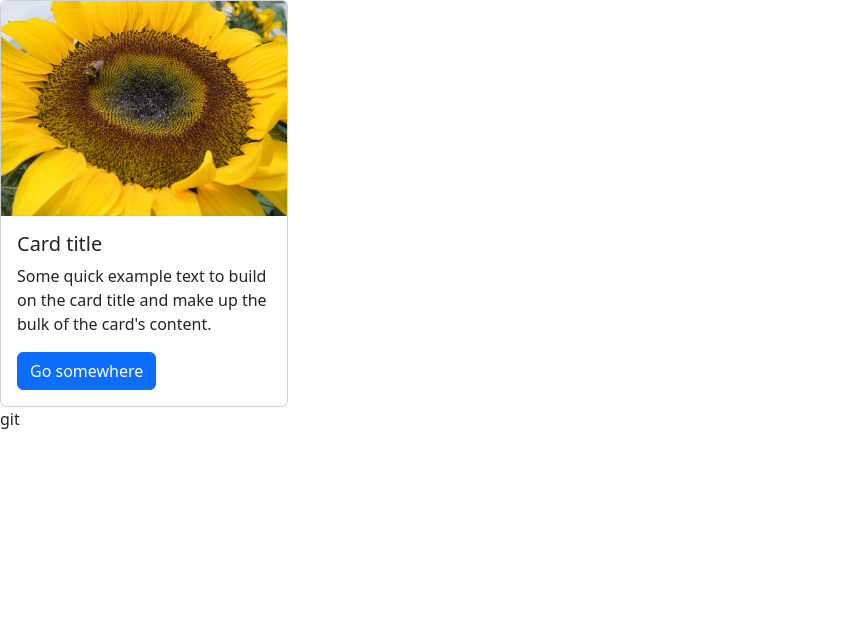
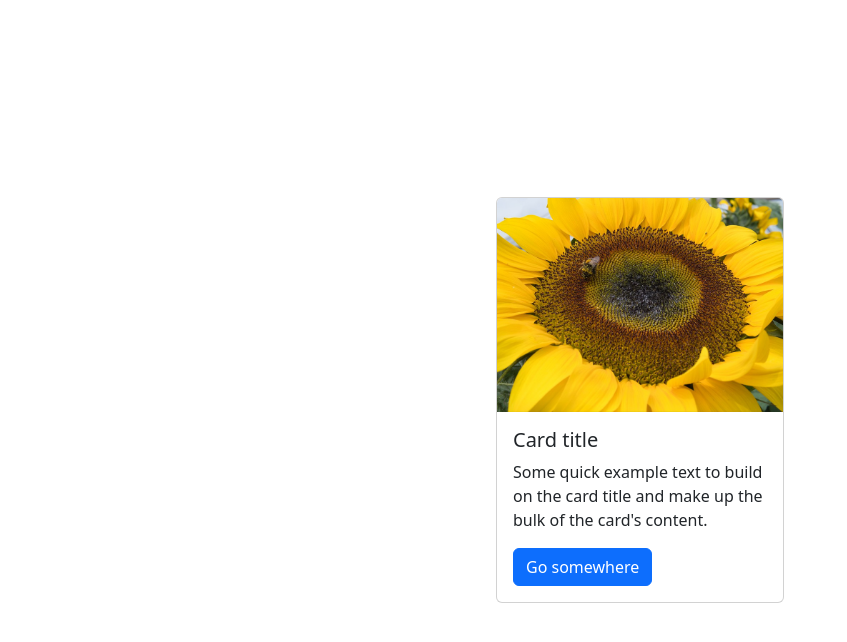
Before and after one commit to Jesskiroff/Bootstrap02-19, a plain HTML site: page index.html in a window 1280 px wide. Shown: the whole page, without its empty margins (0-847 px from the left). Drawn offline with nearby package versions, Linux system fonts and the light colour scheme.

Commit message:
adding flexbox to center the card

```diff
--- a/index.html
+++ b/index.html
@@ -7,21 +7,26 @@
   <title>Bootstrap</title>
   <link href="https://cdn.jsdelivr.net/npm/bootstrap@5.3.2/dist/css/bootstrap.min.css" rel="stylesheet" integrity="sha384-T3c6CoIi6uLrA9TneNEoa7RxnatzjcDSCmG1MXxSR1GAsXEV/Dwwykc2MPK8M2HN" crossorigin="anonymous">
   <style>
-    /* TODO 4: Use flexbox to center the card in the vertical and horizontal center. */
+    .flex-container {
+      display: flex;
+      justify-content: center;
+      align-items: center;
+      height: 100vh;
+    }
   </style>
 </head>
 
 <body>
   <div class="flex-container">
     <div class="card" style="width: 18rem;">
-      <img src="./flower.jpg" class="card-img-top" alt="...">
+      <img src="./flower.jpg" class="card-img-top" alt="flower image">
       <div class="card-body">
         <h5 class="card-title">Card title</h5>
         <p class="card-text">Some quick example text to build on the card title and make up the bulk of the card's content.
         </p>
         <a href="#" class="btn btn-primary">Go somewhere</a>
       </div>
-    </div>git
+    </div>
   </div>
   <script src="https://cdn.jsdelivr.net/npm/bootstrap@5.3.2/dist/js/bootstrap.bundle.min.js" integrity="sha384-C6RzsynM9kWDrMNeT87bh95OGNyZPhcTNXj1NW7RuBCsyN/o0jlpcV8Qyq46cDfL" crossorigin="anonymous"></script>
 </body>
```
Also changed, not shown: 1 other file.
